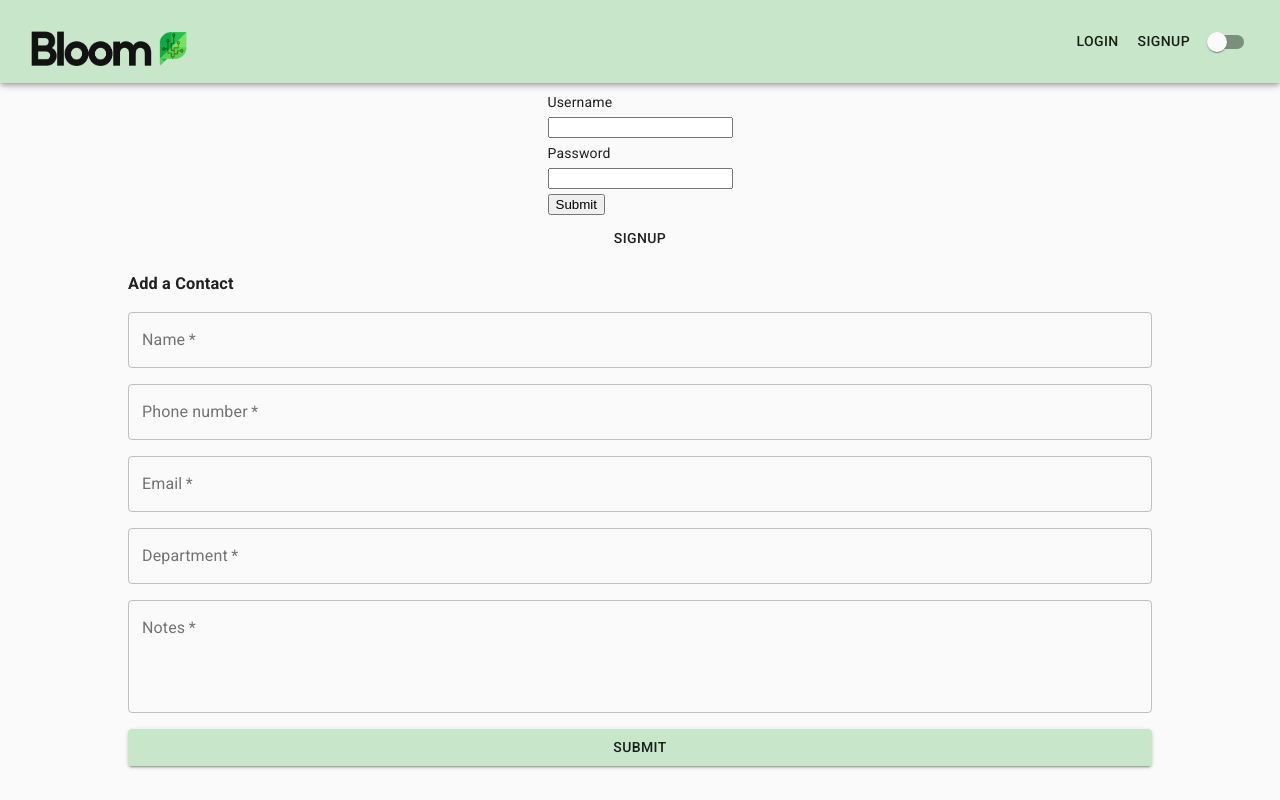
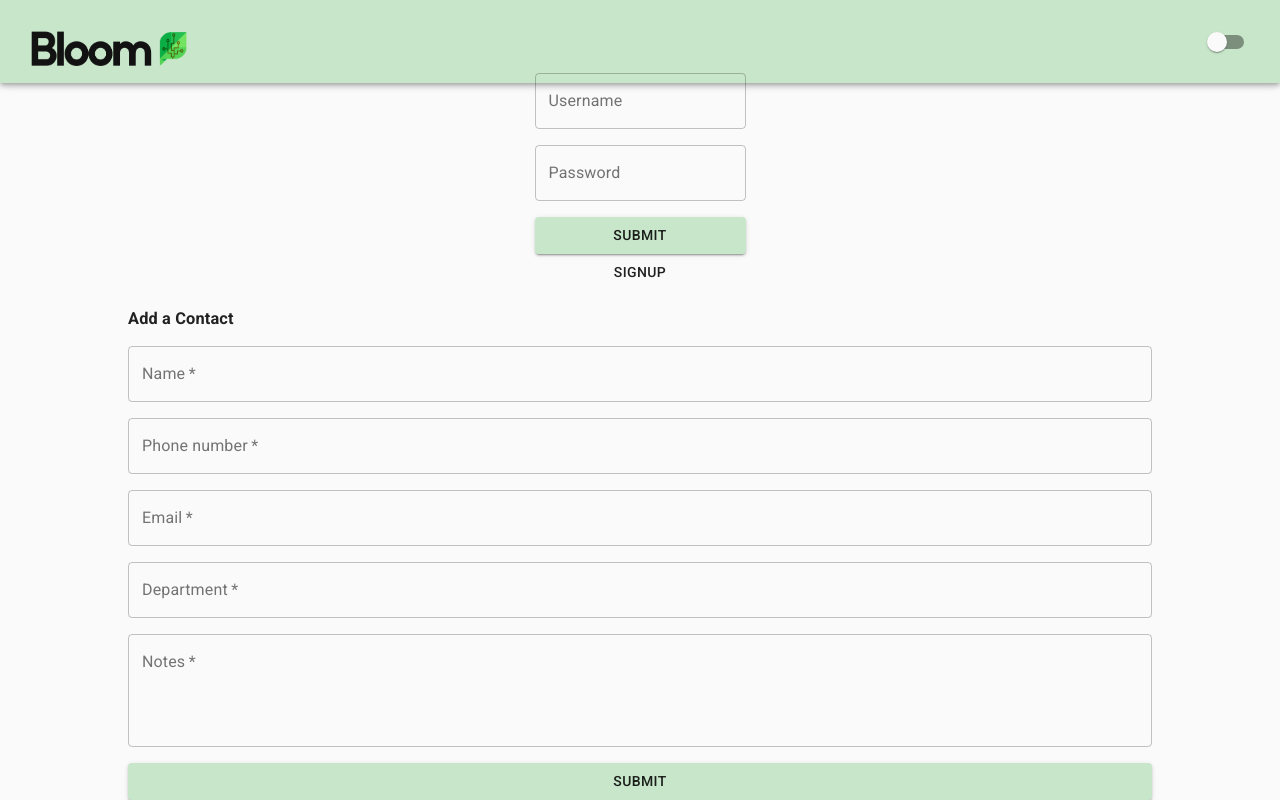
Before and after one commit to jonathanherman1/bloom-frontend, a React (Create React App) app: page /contact in a window 1280 px wide. Both pictures are taken after a click on the button "LOGIN". Built offline with nearby package versions, Linux system fonts and the light colour scheme; no server answers.

Commit message:
rm signin login from nav

```diff
--- a/src/Components/LoginForm/LoginForm.jsx
+++ b/src/Components/LoginForm/LoginForm.jsx
@@ -1,6 +1,8 @@
 import React, { useState } from 'react';
 import Button from '@material-ui/core/Button'
+import TextField from '@material-ui/core/TextField'
 import PropTypes from 'prop-types';
+import styles from './LoginForm.module.css'
 
 const LoginForm = ({ setDisplayedForm, handleLogin }) => {
   const [ state, setState ] = useState({
@@ -20,23 +22,32 @@ const LoginForm = ({ setDisplayedForm, handleLogin }) => {
 
     return (
       <>
-      <form onSubmit={e => handleLogin(e, state)}>
+      <form className={styles.form} onSubmit={e => handleLogin(e, state)}>
         <h4>Log In</h4>
-        <label htmlFor="username">Username</label>
-        <input
+
+        <TextField
           type="text"
           name="username"
+          label="Username"
           value={state.username}
+          variant="outlined"
+          autoComplete="off"
+          fullWidth
           onChange={handleChange}
         />
-        <label htmlFor="password">Password</label>
-        <input
+
+        <TextField
           type="password"
           name="password"
+          label="Password"
           value={state.password}
+          variant="outlined"
+          autoComplete="off"
+          fullWidth
           onChange={handleChange}
         />
-        <input type="submit" />
+
+       <Button type="submit" variant="contained" color="primary">Submit</Button>
       </form>
       <Button onClick={() => setDisplayedForm('signup')}>Signup</Button>
       </>
--- a/src/Components/LoginForm/LoginForm.module.css
+++ b/src/Components/LoginForm/LoginForm.module.css
@@ -0,0 +1,5 @@
+.form {
+    display: flex;
+    flex-direction: column;
+    gap: 1rem;
+}
--- a/src/Components/Nav/Nav.jsx
+++ b/src/Components/Nav/Nav.jsx
@@ -9,19 +9,6 @@ import IconButton from '@material-ui/core/IconButton';
 import * as navStyles from './Nav.module.css';
 
 function Nav({ displayForm, handleLogout, loggedIn, darkMode, setDarkMode }) {
-
-  const loggedOutNav = (
-      <>
-        <Button onClick={() => displayForm('login')}>Login</Button>
-        <Button onClick={() => displayForm('signup')}>Signup</Button>
-      </>
-  );
-
-  const loggedInNav = (
-      <>
-        <Button onClick={handleLogout}>Logout</Button>
-      </>
-  );
 
   return (
     <>
@@ -36,7 +23,9 @@ function Nav({ displayForm, handleLogout, loggedIn, darkMode, setDarkMode }) {
           </Typography>
           </div>
           <div className={navStyles.rightMenu}>
-            {loggedIn ? loggedInNav : loggedOutNav}
+            {loggedIn &&
+              <Button onClick={handleLogout}>Logout</Button>
+            }
             <Switch checked={darkMode} onChange={() => setDarkMode(!darkMode)} />
           </div>
         </Toolbar>
--- a/src/Components/SignupForm/SignupForm.jsx
+++ b/src/Components/SignupForm/SignupForm.jsx
@@ -33,6 +33,7 @@ const SignupForm = ({ setDisplayedForm, handleSignup}) => {
           label="Username"
           value={state.username}
           variant="outlined"
+          autoComplete="off"
           fullWidth
           onChange={handleChange}
         />
@@ -43,6 +44,7 @@ const SignupForm = ({ setDisplayedForm, handleSignup}) => {
           label="Password"
           value={state.password}
           variant="outlined"
+          autoComplete="off"
           fullWidth
           onChange={handleChange}
         />
```
